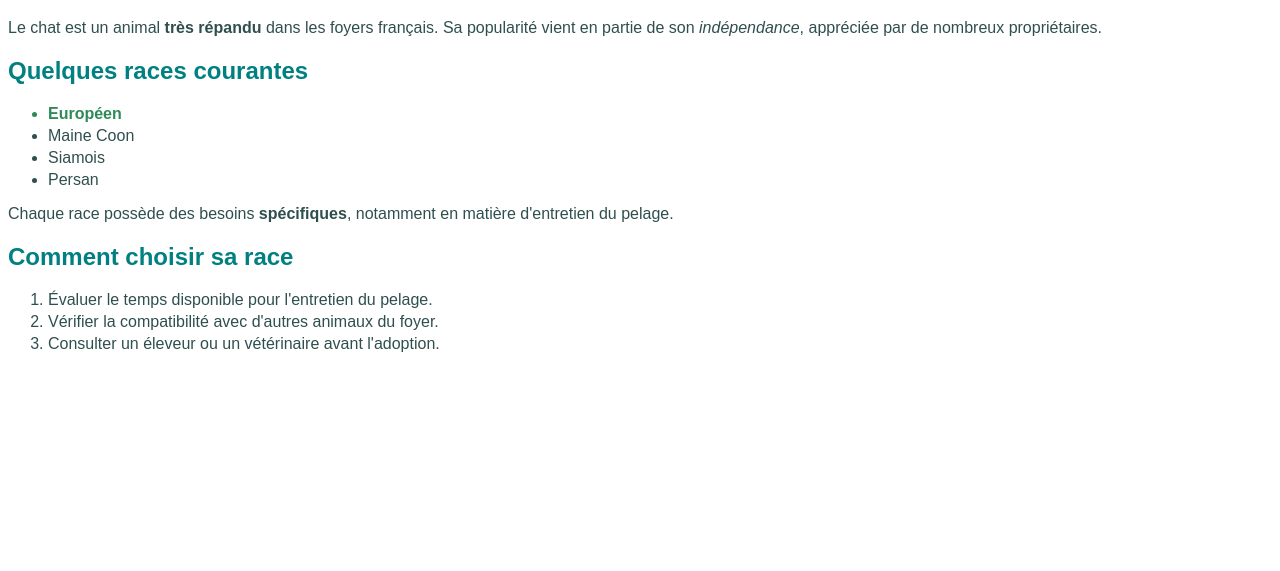
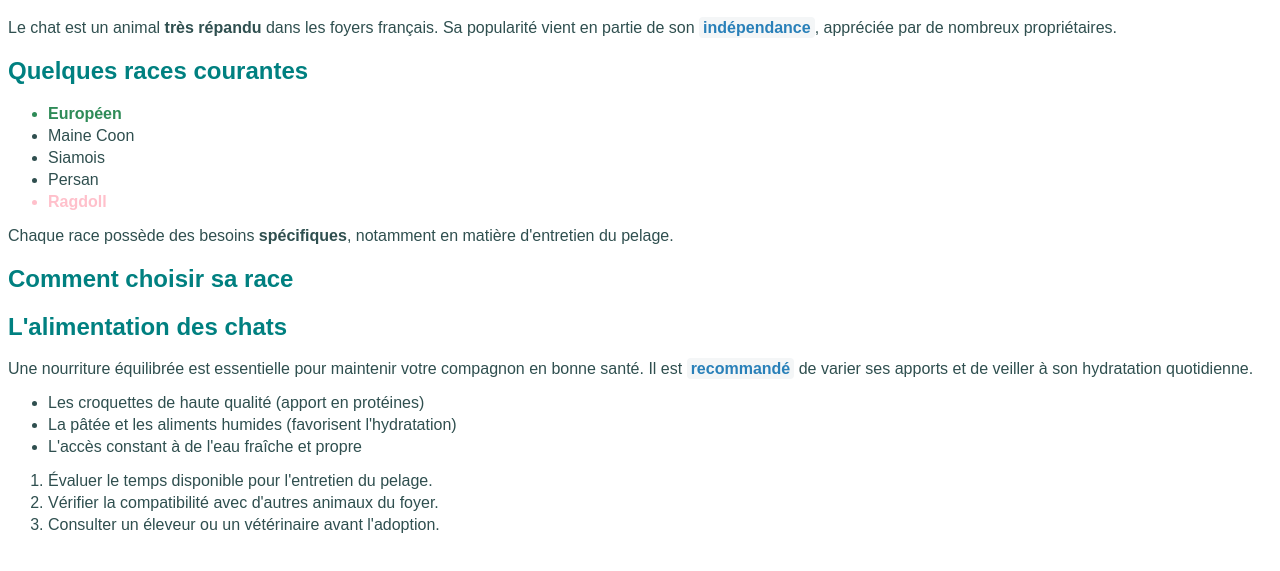
Before and after one commit to chemlalim993-bot/web-ap-chemlali-mariam, a plain HTML site: page cours/03-texte-et-css/index.html in a window 1280 px wide. Shown: the part 61-632 px from the top of the page. Drawn offline with Linux system fonts and the light colour scheme.

Commit message:
Partie 3 : exercice - stylisation de la liste des races

```diff
--- a/cours/03-texte-et-css/index.html
+++ b/cours/03-texte-et-css/index.html
@@ -17,9 +17,22 @@
         <li>Maine Coon</li>
         <li>Siamois</li>
         <li>Persan</li>
+        <li class="deconseillee">Ragdoll</li>
     </ul>
+
     <p>Chaque race possède des besoins <strong>spécifiques</strong>, notamment en matière d'entretien du pelage.</p>
     <h2>Comment choisir sa race</h2>
+    <h2>L'alimentation des chats</h2>
+    <p>
+        Une nourriture équilibrée est essentielle pour maintenir votre compagnon en bonne santé. Il est
+        <em>recommandé</em> de varier ses apports et de veiller à son hydratation quotidienne.
+    </p>
+    <ul>
+        <li>Les croquettes de haute qualité (apport en protéines)</li>
+        <li>La pâtée et les aliments humides (favorisent l'hydratation)</li>
+        <li>L'accès constant à de l'eau fraîche et propre</li>
+    </ul>
+
     <ol>
         <li>Évaluer le temps disponible pour l'entretien du pelage.</li>
         <li>Vérifier la compatibilité avec d'autres animaux du foyer.</li>
--- a/cours/03-texte-et-css/style.css
+++ b/cours/03-texte-et-css/style.css
@@ -19,3 +19,17 @@ li {
     font-weight: bold;
     color: seagreen;
 }
+
+.deconseillee {
+    font-weight: bold;
+    color: #FFC0CB;
+}
+
+em {
+    font-style: normal;
+    font-weight: bold;
+    color: #2980b9;
+    background-color: #f4f6f7;
+    padding: 2px 4px;
+    border-radius: 4px;
+}
```
